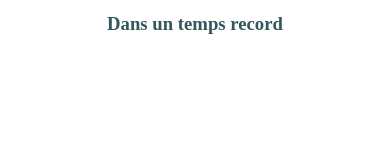
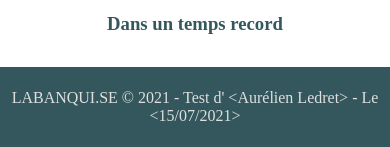
Before and after one commit to AurelLdt/testTechniqueLabanquise, a plain HTML site: page testtechnique/index.html in a window 390 px wide. Shown: the part 1690-1837 px from the top of the page. Before the commit the page ends 1757 px from the top, so only its background shows below. Drawn offline with Linux system fonts and the light colour scheme; no server answers.

Commit message:
+ footer

```diff
--- a/testtechnique/assets/style/style.scss
+++ b/testtechnique/assets/style/style.scss
@@ -246,7 +246,7 @@ $color5: #be4f00;
                         }
 
                         img {
-                            width: 50%;
+                            width        : 50%;
                             border-radius: 50%;
                             transform    : scale(1);
                         }
@@ -255,5 +255,22 @@ $color5: #be4f00;
                 }
             }
         }
+
+        footer {
+            width           : 100%;
+            height          : 50px;
+            background-color: $color1;
+            color           : $color4;
+            display         : flex;
+            justify-content : center;
+            align-items     : center;
+            flex-wrap       : wrap;
+
+            @media screen and (max-width: 875px) {
+                height: 80px;
+                text-align: center;
+                margin: 0 10px 0 10px;
+            }
+        }
     }
 }
--- a/testtechnique/index.html
+++ b/testtechnique/index.html
@@ -77,6 +77,9 @@
             <h3>Dans un temps record</h3>
             <ul class="list-container"></ul>
         </section>
+        <footer>
+            <p>LABANQUI.SE © 2021 - Test d' &lt;Aurélien Ledret&gt; - Le &lt;15/07/2021&gt;</date></p>
+        </footer>
     </main>
     <script src="./assets/js/script.js"></script>
 </body>
```
Also changed, not shown: testtechnique/assets/style/style.css.
